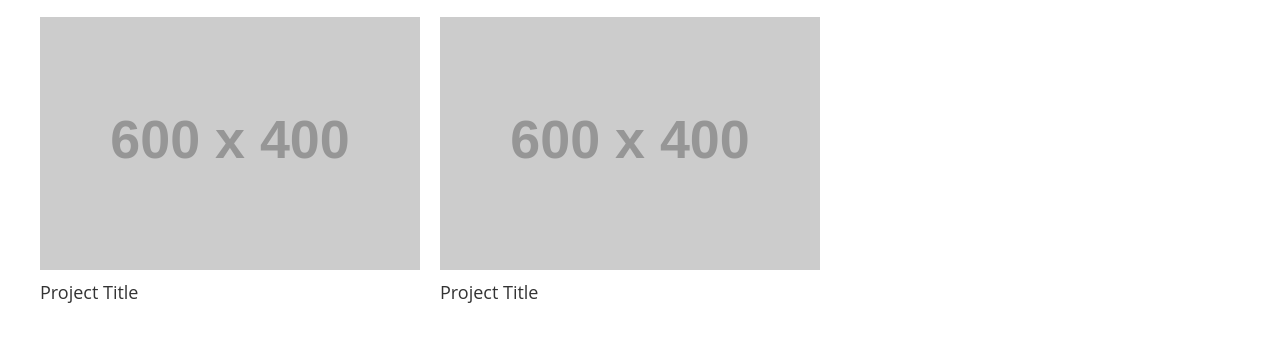
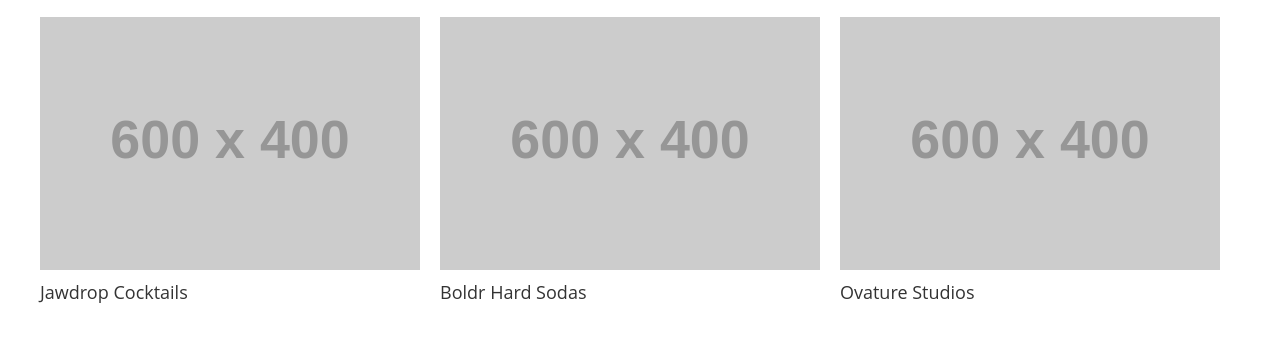
Before and after one commit to Dunkindon13/dunkindon13.github.io, a plain HTML site: page index.html in a window 1280 px wide. Shown: the part 441-800 px from the top of the page. Drawn offline with Linux system fonts and the light colour scheme.

Commit message:
Update index.html
Added more links

```diff
--- a/index.html
+++ b/index.html
@@ -33,11 +33,15 @@
 				<div class="portfolio">
 					<div class="project">
 						<a href="https://www.jawdropcocktails.com/"><img src="https://via.placeholder.com/600x400" alt="Project"></a>
-						<h3>Project Title</h3>
+						<h3>Jawdrop Cocktails</h3>
 					</div>
 					<div class="project">
 						<a href="https://www.boldrhardsodas.ca/"><img src="https://via.placeholder.com/600x400" alt="Project"></a>
-						<h3>Project Title</h3>
+						<h3>Boldr Hard Sodas</h3>
+				</div>
+				<div class="project">
+						<a href="https://www.ovaturestudios.com/"><img src="https://via.placeholder.com/600x400" alt="Project"></a>
+						<h3>Ovature Studios</h3>
 				</div>
 			</div>
 		</section>
```
